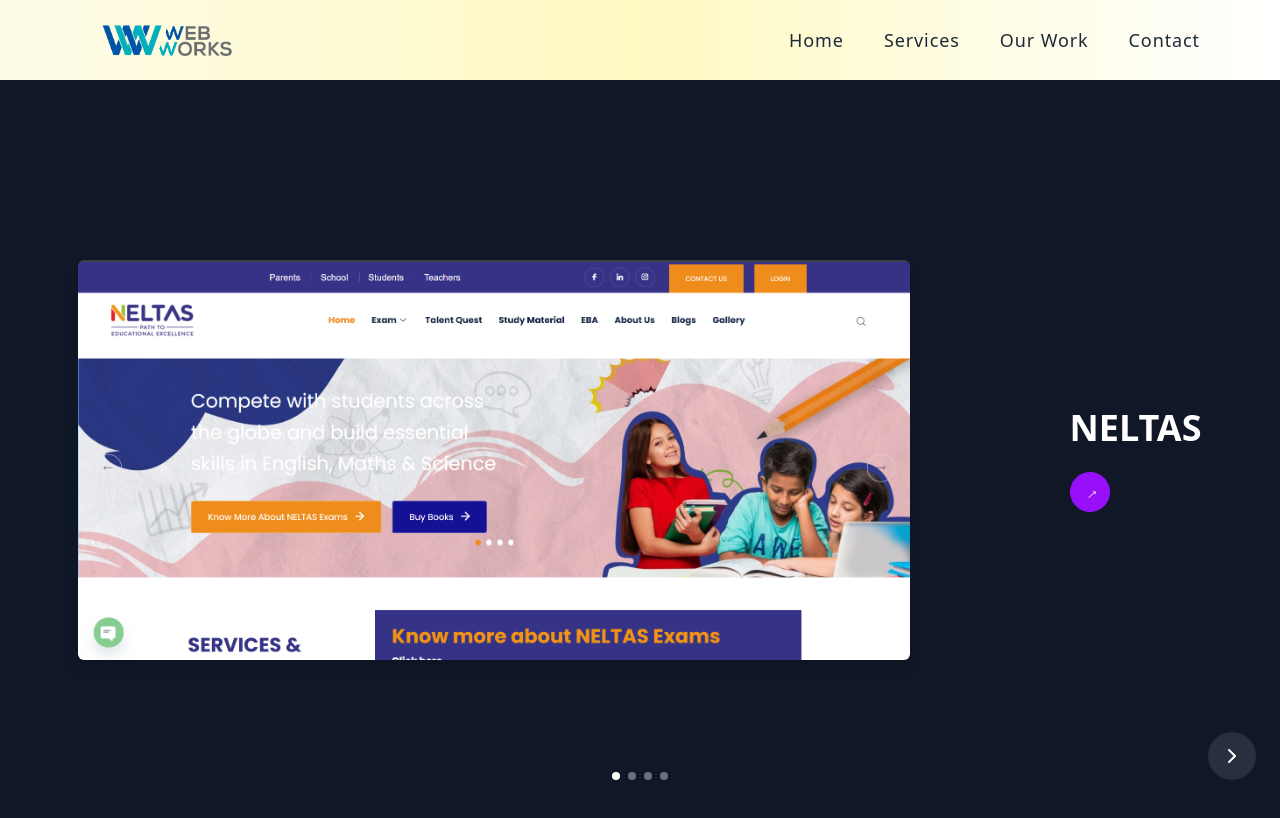
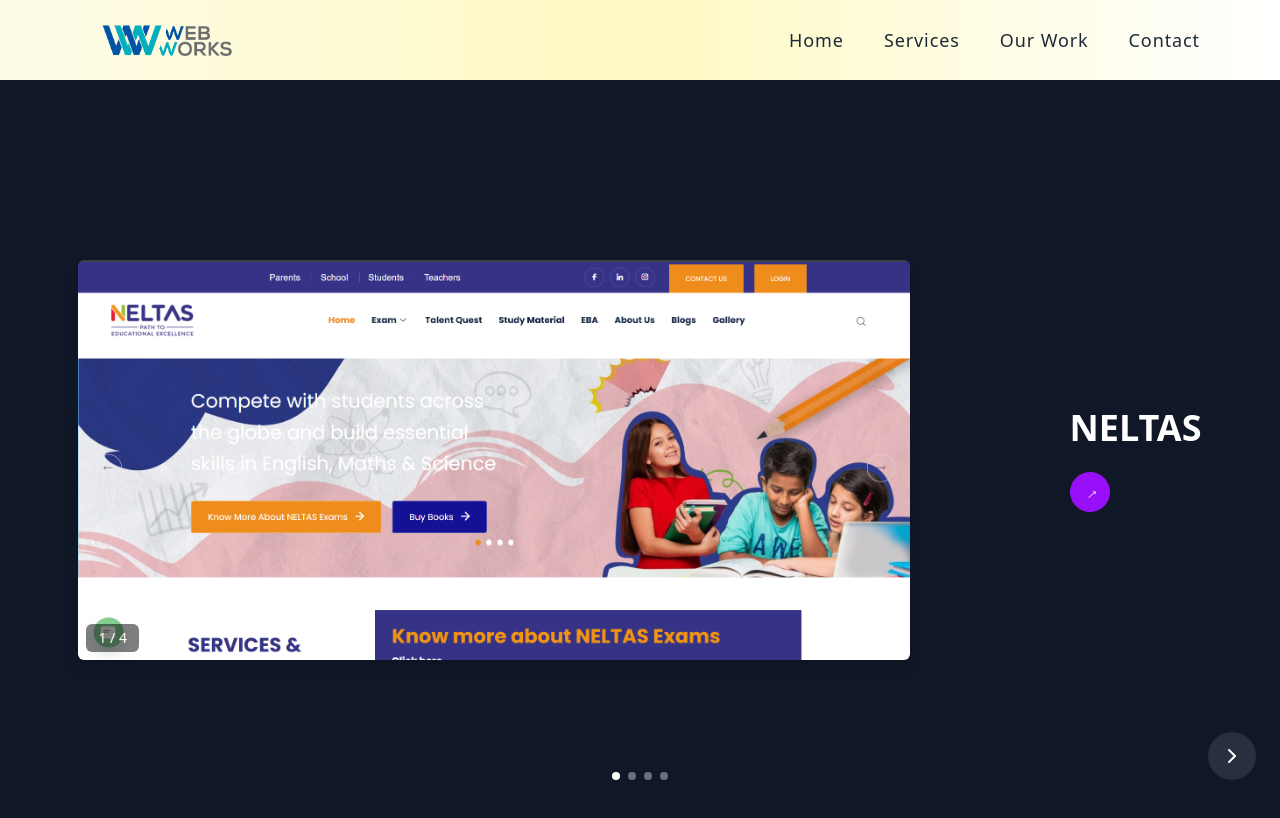
Before and after one commit to RoopTeja04/Web-Works-, a React (Vite) app in the folder client/: page /our-work in a window 1280 px wide. Shown: the top 818 px of the page. Built offline with nearby package versions, Linux system fonts and the light colour scheme.

Commit message:
our work minor changes

```diff
--- a/client/src/components/OurWork.jsx
+++ b/client/src/components/OurWork.jsx
@@ -24,7 +24,7 @@
         <div className="w-full min-h-screen bg-gray-900 text-white flex flex-col justify-center px-10 relative">
             <div className="flex flex-row justify-center items-center pb-10 space-x-40">
                 {/* Left Side: Project Image with Animation */}
-                <div className="flex">
+                <div className="flex relative">
                     <AnimatePresence mode="wait">
                         <motion.img
                             key={project.image}
@@ -38,6 +38,11 @@
                             transition={{ duration: 0.8 }}
                         />
                     </AnimatePresence>
+
+                    {/* Image Index / Total at Bottom Left */}
+                    <div className="absolute bottom-2 left-2 bg-black/50 text-white px-3 py-1 rounded-md text-sm">
+                        {index + 1} / {projects.length}
+                    </div>
                 </div>
 
                 {/* Right Side: Project Info */}
```
